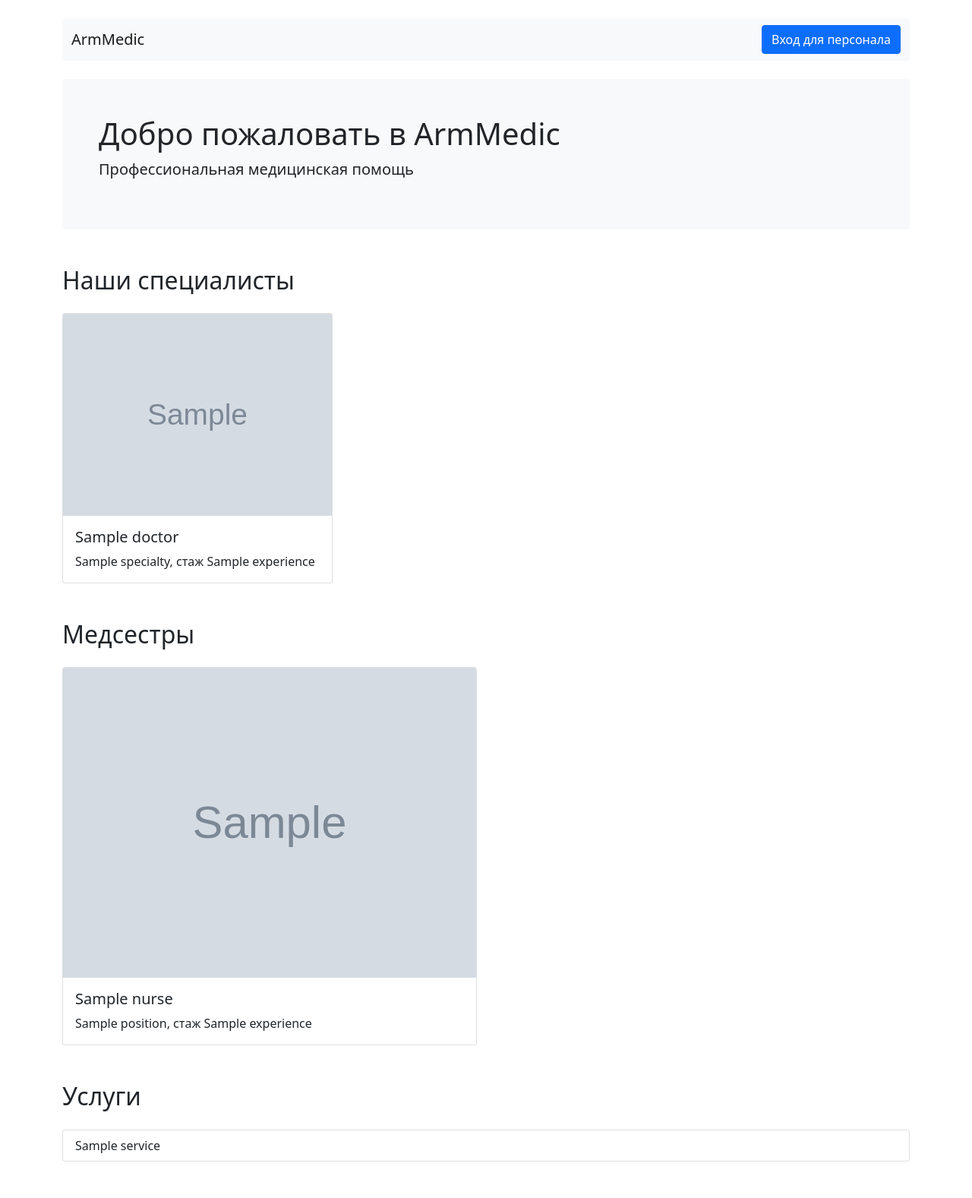
After one commit to Kirill863/arm-medic, a Django app: template arm_medic/templates/landing.html in a window 1280 px wide. The commit adds this page. Shown: the whole page at 76% size. Run offline with Django 5.2, Linux system fonts and the light colour scheme; the template is opened without the code that fills it: most values are stand-ins (such as "Sample title", 1, 10 or a date in 2020); grey boxes marked "Sample" are stand-in pictures.

Commit message:
d_добавил langing

```diff
--- a/arm_medic/arm_medic/urls.py
+++ b/arm_medic/arm_medic/urls.py
@@ -1,12 +1,19 @@
+from django.conf import settings
+from django.contrib import admin
+from django.templatetags import static
+from django.urls import path
+from accounts import views as accounts_views
+from .views import landing
+from staff import views as staff_views
+from prescriptions import views as prescriptions_views
 from django.contrib import admin
 from django.urls import path
-from accounts import views as accounts_views
-from staff import views as staff_views
-from prescriptions import views as prescriptions_views
+from django.conf import settings
+from django.conf.urls.static import static
 
 urlpatterns = [
     path('admin/', admin.site.urls),
-    path('', accounts_views.user_login, name='home'),
+    path('', landing, name='landing'),
     path('signup/', accounts_views.signup, name='signup'),
     path('login/', accounts_views.user_login, name='login'),
 
@@ -20,3 +27,6 @@ urlpatterns = [
         prescriptions_views.complete_prescription,
         name='complete_prescription'),
 ]
+if settings.DEBUG:
+    urlpatterns += static(settings.STATIC_URL, document_root=settings.STATIC_ROOT)
+    urlpatterns += static(settings.MEDIA_URL, document_root=settings.MEDIA_ROOT)
--- a/arm_medic/templates/base.html
+++ b/arm_medic/templates/base.html
@@ -1,16 +1,22 @@
+{% load static %}
 <!DOCTYPE html>
-<html>
+<html lang="ru">
 <head>
-    <title>{% block title %}{% endblock %}</title>
-    <link href="https://cdn.jsdelivr.net/npm/bootstrap@5.3.0/dist/css/bootstrap.min.css" rel="stylesheet">
-    <link href="https://cdnjs.cloudflare.com/ajax/libs/font-awesome/6.0.0/css/all.min.css" rel="stylesheet">
+    <meta charset="UTF-8">
+    <meta name="viewport" content="width=device-width, initial-scale=1.0">
+    <title>{% block title %}ArmMedic{% endblock %}</title>
+    <!-- Bootstrap CSS -->
     <link href="https://cdn.jsdelivr.net/npm/bootstrap@5.1.3/dist/css/bootstrap.min.css" rel="stylesheet">
+    <!-- Font Awesome -->
+    <link rel="stylesheet" href="https://cdnjs.cloudflare.com/ajax/libs/font-awesome/6.0.0/css/all.min.css">
+    <!-- Кастомные стили -->
+    <link rel="stylesheet" href="{% static 'css/style.css' %}">
 </head>
 <body>
-    <a href="{% url 'login' %}">Войти</a>
-    <div class="container mt-5">
-        {% block content %}
-        {% endblock %}
-    </div>
+    {% block content %}{% endblock %}
+
+    <!-- Bootstrap JS -->
+    <script src="https://cdn.jsdelivr.net/npm/bootstrap@5.1.3/dist/js/bootstrap.bundle.min.js"></script>
+    {% block scripts %}{% endblock %}
 </body>
 </html>
--- /dev/null
+++ b/arm_medic/templates/landing.html
@@ -0,0 +1,76 @@
+{% extends "base.html" %}
+{% load static %}
+
+{% block title %}ArmMedic - Главная{% endblock %}
+
+{% block content %}
+<div class="container mt-4">
+    <!-- Навигация -->
+    <nav class="navbar navbar-expand-lg navbar-light bg-light mb-4">
+        <div class="container-fluid">
+            <a class="navbar-brand" href="#">ArmMedic</a>
+            <div class="d-flex">
+                {% if user.is_authenticated %}
+                    <a href="{% url 'logout' %}" class="btn btn-outline-danger me-2">Выйти</a>
+                    <a href="{% if user.is_doctor %}{% url 'doctor_dashboard' %}{% else %}{% url 'nurse_dashboard' %}{% endif %}"
+                        class="btn btn-primary">
+                        Личный кабинет
+                    </a>
+                {% else %}
+                    <a href="{% url 'login' %}" class="btn btn-primary">
+                        Вход для персонала
+                    </a>
+                {% endif %}
+            </div>
+        </div>
+    </nav>
+
+    <!-- Основной контент -->
+    <section class="hero-section bg-light p-5 rounded mb-5">
+        <h1>Добро пожаловать в ArmMedic</h1>
+        <p class="lead">Профессиональная медицинская помощь</p>
+    </section>
+
+    <!-- Врачи -->
+    <h2 class="mb-4">Наши специалисты</h2>
+    <div class="row row-cols-1 row-cols-md-3 g-4 mb-5">
+        {% for doctor in doctors %}
+        <div class="col">
+            <div class="card h-100">
+                <img src="{% static 'img/'|add:doctor.photo %}"
+                    class="card-img-top" alt="{{ doctor.name }}">
+                <div class="card-body">
+                    <h5 class="card-title">{{ doctor.name }}</h5>
+                    <p class="card-text">{{ doctor.specialty }}, стаж {{ doctor.experience }}</p>
+                </div>
+            </div>
+        </div>
+        {% endfor %}
+    </div>
+
+    <!-- Медсестры -->
+    <h2 class="mb-4">Медсестры</h2>
+    <div class="row row-cols-1 row-cols-md-2 g-4 mb-5">
+        {% for nurse in nurses %}
+        <div class="col">
+            <div class="card h-100">
+                <img src="{% static 'img/'|add:nurse.photo %}"
+                    class="card-img-top" alt="{{ nurse.name }}">
+                <div class="card-body">
+                    <h5 class="card-title">{{ nurse.name }}</h5>
+                    <p class="card-text">{{ nurse.position }}, стаж {{ nurse.experience }}</p>
+                </div>
+            </div>
+        </div>
+        {% endfor %}
+    </div>
+
+    <!-- Услуги -->
+    <h2 class="mb-4">Услуги</h2>
+    <div class="list-group mb-5">
+        {% for service in services %}
+        <div class="list-group-item">{{ service }}</div>
+        {% endfor %}
+    </div>
+</div>
+{% endblock %}
```
Also changed, not shown: arm_medic/arm_medic/app.py (added, +22 -0 lines), arm_medic/arm_medic/settings.py (+8 -0 lines), arm_medic/arm_medic/views.py (added, +42 -0 lines), arm_medic/static/js/css/style.css (added).
